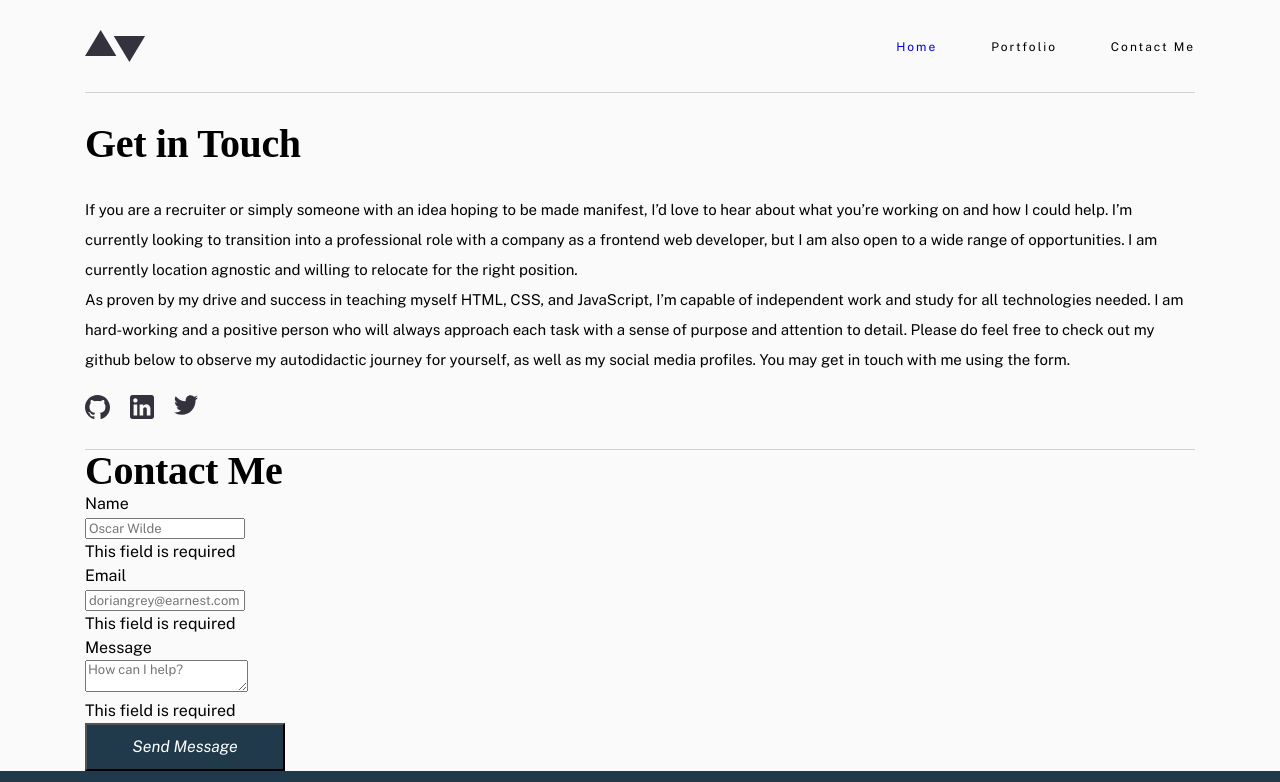
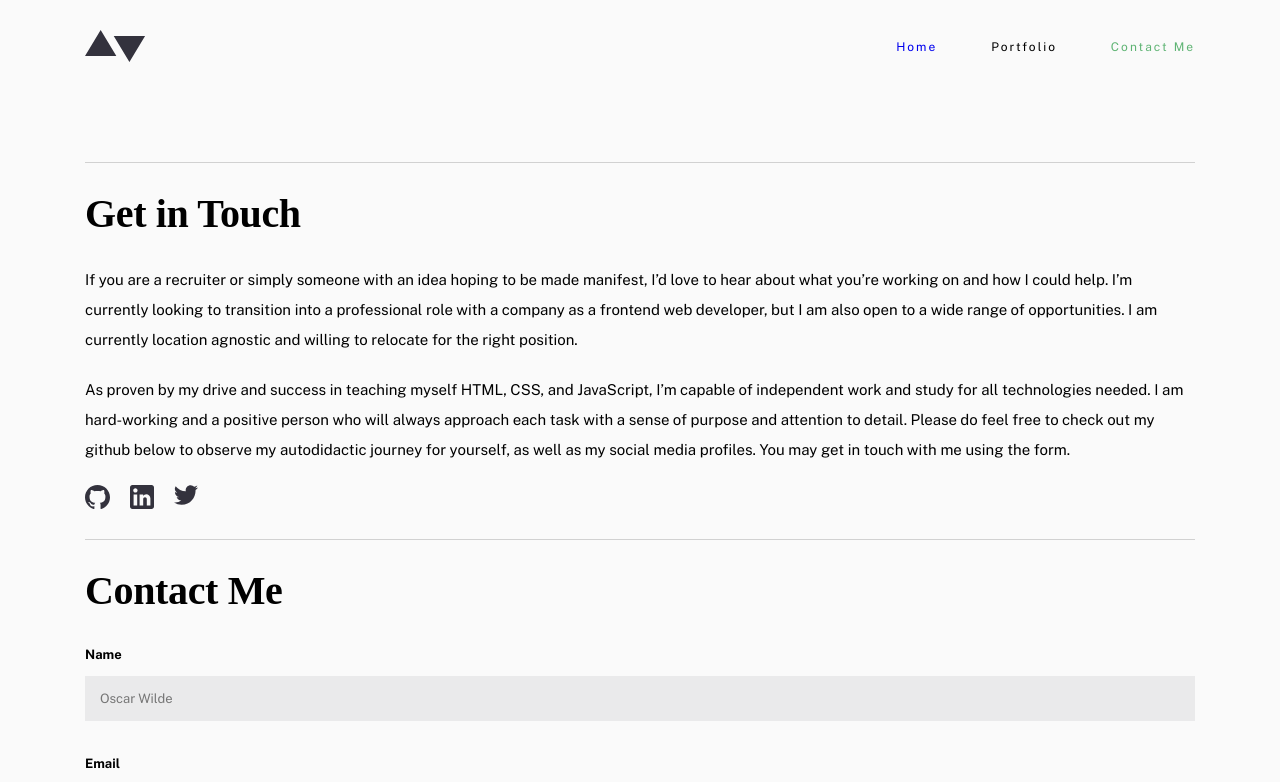
Before and after one commit to jessejputnam/first_portfolio, a plain HTML site: page contact.html in a window 1280 px wide. Shown: the top 782 px of the page. Drawn offline with nearby package versions, Linux system fonts and the light colour scheme; a web font is replaced by a local one.

Commit message:
Style contact mobile/tablet page and error msgs

```diff
--- a/css/contact_styles.css
+++ b/css/contact_styles.css
@@ -2,6 +2,9 @@
 TABLE OF CONTENTS:
 #Get in Touch
 #Contact Form
+#Media Queries
+  ##Tablet
+  ##Desktop
 */
 
 /* ############### #Get in Touch ############### */
@@ -26,7 +29,63 @@ TABLE OF CONTENTS:
 }
 
 /* ############### #Contact Form ############### */
+.contact__form__container {
+  padding: 30px 0;
+  margin-bottom: 50px;
+}
+
+.contact__form__heading {
+  margin-bottom: 30px;
+}
+
+.form__label {
+  font-weight: bold;
+  font-size: 13px;
+}
+
 .input__txt {
   font-size: 13px;
   line-height: 13px;
+  margin: 10px 0 0;
+  width: 100%;
+  border: none;
+  padding: 15px 15px;
+  background-color: rgb(234, 234, 235);
+  outline: none;
 }
+
+.input__txt:focus {
+  outline: solid 2px rgb(95, 180, 116);
+}
+
+#contact-message {
+  resize: none;
+  height: 100px;
+  margin-bottom: -5px;
+}
+
+#submit-message {
+  margin-top: 20px;
+}
+
+.error__message {
+  color: rgb(244, 48, 48);
+  font-size: 10px;
+  font-weight: bold;
+  margin-bottom: 10px;
+  margin-top: 5px;
+}
+
+/* ############### #Toggle States ############### */
+.visible__hidden {
+  visibility: hidden;
+}
+
+/* ############### #Media Queries ############### */
+
+/* ####### ##Tablet ####### */
+@media only screen and (min-width: 650px) {
+  .main__container {
+    margin-top: 100px;
+  }
+}
--- a/css/index_styles.css
+++ b/css/index_styles.css
@@ -34,7 +34,7 @@ Table of Contents:
   align-items: center;
 }
 
-/*                   ###### #Tablet #####           */
+/*             ###### #Tablet #####           */
 @media only screen and (min-width: 650px) {
   /* hero */
   .hero__background__img {
--- a/css/styles.css
+++ b/css/styles.css
@@ -105,6 +105,10 @@ body {
 .divider {
   border: none;
   border-top: solid 1px rgb(209, 209, 209);
+}
+
+.paragraph__spacing {
+  margin-top: 20px;
 }
 
 /* ##################### #Header ####################### */
@@ -228,6 +232,10 @@ a:active {
   color: rgb(97, 255, 137);
 }
 
+.current__page {
+  color: rgb(95, 180, 116);
+}
+
 button {
   text-align: center;
   line-height: 48px;
@@ -240,6 +248,7 @@ button {
   height: 48px;
   width: 200px;
   transition: background-color .1s, color .1s, box-shadow .1s;
+  cursor: pointer;
 }
 
 @media (hover: hover) {
```
